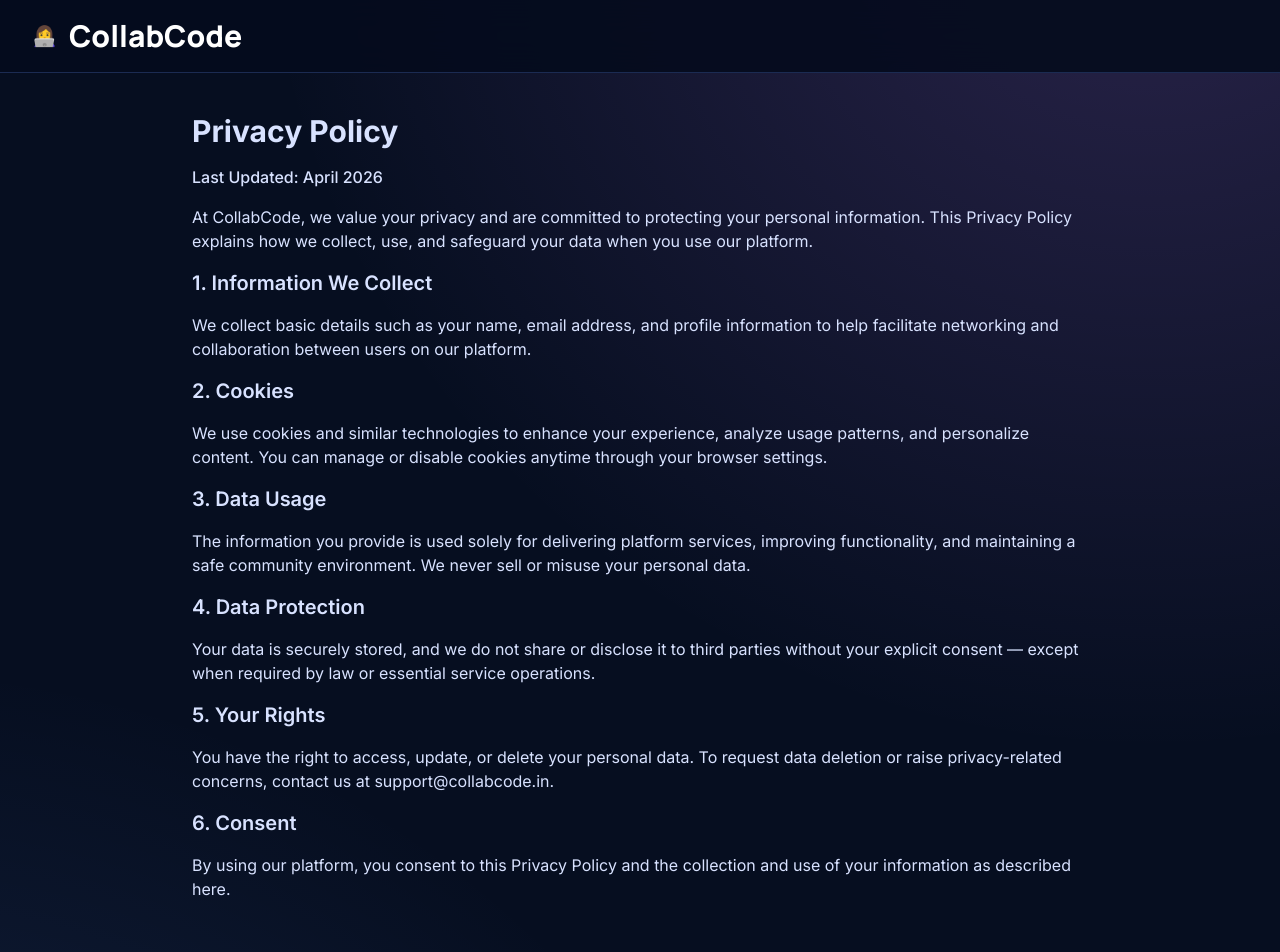
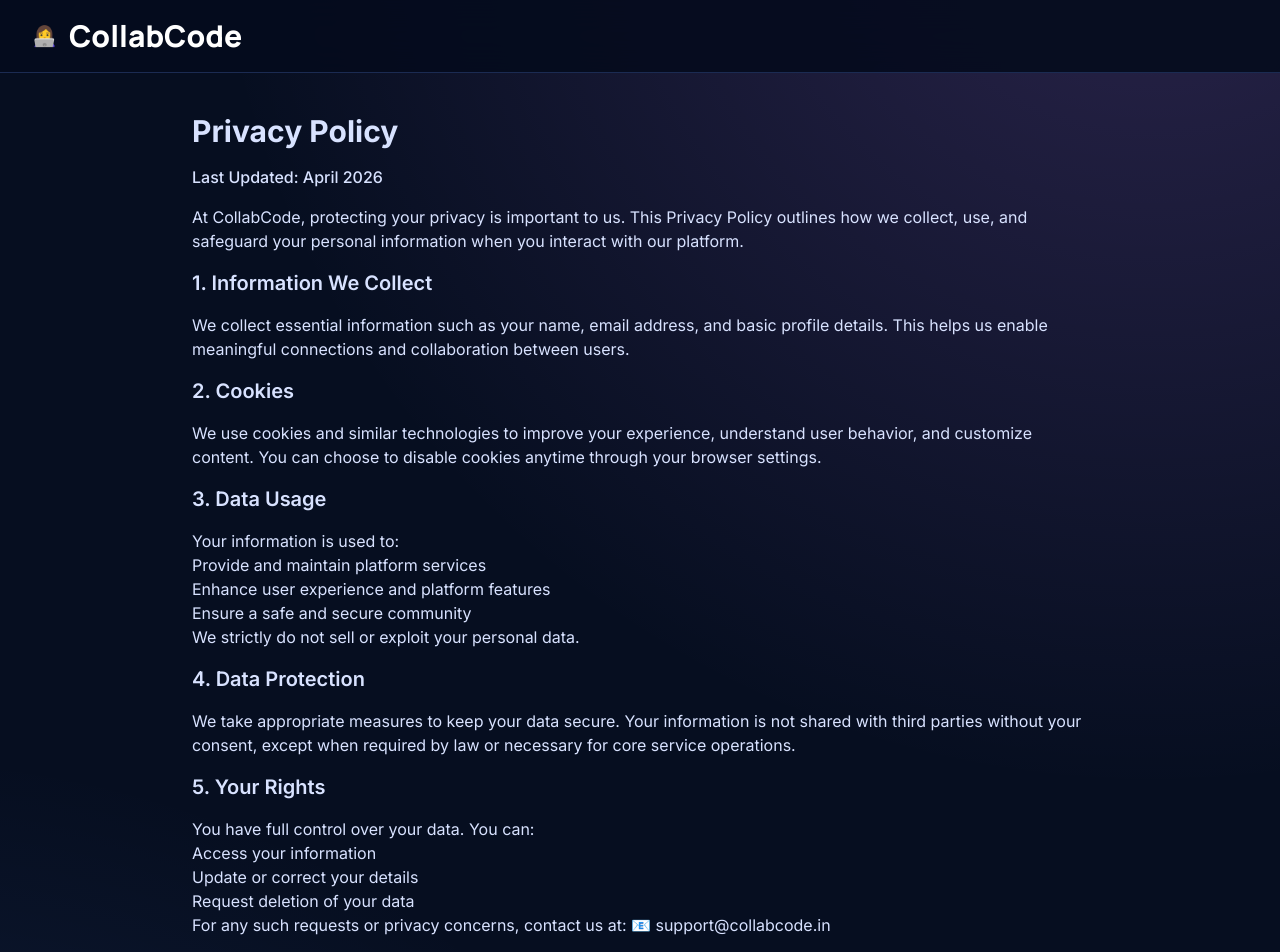
Before and after one commit to aarushi42/CollabCode-Frontend, a React (Vite) app: page /privacy-policy in a window 1280 px wide. Shown: the top 952 px of the page. Built offline with nearby package versions, Linux system fonts and the light colour scheme; no server answers.

Commit message:
policies fix

```diff
--- a/src/components/Footer.jsx
+++ b/src/components/Footer.jsx
@@ -21,13 +21,13 @@
             </h3>
             <ul className="space-y-2.5 text-base font-medium leading-relaxed text-[#d8e2ff] md:text-lg">
               <li className="transition-colors hover:text-white">
-                Developer Matchmaking
+                Find Collaborators
               </li>
               <li className="transition-colors hover:text-white">
-                Portfolio Showcase
+                Show off your skills
               </li>
               <li className="transition-colors hover:text-white">
-                Team Collaboration
+                Create and work on projects together
               </li>
               <li className="transition-colors hover:text-white">
                 Premium Membership
--- a/src/pages/Disclaimer.jsx
+++ b/src/pages/Disclaimer.jsx
@@ -8,37 +8,38 @@
         <p className="font-medium">Last Updated: April 2026</p>
 
         <p>
-          The information provided on CollabCode (“the Platform”) is for general
-          informational and networking purposes only. While we strive to ensure
-          accuracy and reliability of the content, CollabCode makes no
-          warranties or representations regarding its completeness or
-          suitability for any purpose.
+          The content and services provided on CollabCode (“the Platform”) are
+          intended for general informational and networking purposes only. While
+          we aim to keep the information accurate and up to date, we do not
+          guarantee its completeness, reliability, or suitability for any
+          specific purpose.
         </p>
 
         <h2 className="text-xl font-semibold">1. No Professional Advice</h2>
         <p>
-          CollabCode is a developer networking platform, not a professional
-          consulting service. Any collaboration, mentorship, or project
-          partnership between users is entirely at their own discretion. We do
-          not endorse or guarantee the quality or outcome of such interactions.
+          CollabCode is designed as a platform for developers to connect and
+          collaborate. It does not offer professional consulting services of any
+          kind. Any decisions regarding collaborations, mentorships, or project
+          partnerships are made at the user’s own discretion. We do not verify,
+          endorse, or guarantee the outcomes of such interactions.
         </p>
 
         <h2 className="text-xl font-semibold">
           2. External Links & Third-Party Content
         </h2>
         <p>
-          The Platform may contain links to third-party websites or services.
-          These links are provided for convenience only, and CollabCode is not
-          responsible for the content, privacy policies, or practices of those
-          external platforms.
+          The Platform may include links to external websites or services for
+          user convenience. CollabCode has no control over these third-party
+          platforms and is not responsible for their content, policies, or
+          practices. Accessing such links is entirely at your own risk.
         </p>
 
         <h2 className="text-xl font-semibold">3. User Responsibility</h2>
         <p>
-          Users are solely responsible for the information they share and the
-          connections they make on the Platform. CollabCode is not liable for
-          any damages, disputes, or losses arising from user interactions or
-          collaborations.
+          All users are responsible for the information they share and the
+          connections they choose to make. CollabCode is not liable for any
+          issues, disputes, or damages that may arise from user interactions,
+          communications, or collaborations.
         </p>
 
         <h2 className="text-xl font-semibold">4. Limitation of Liability</h2>
--- a/src/pages/PrivacyPolicy.jsx
+++ b/src/pages/PrivacyPolicy.jsx
@@ -8,50 +8,59 @@
         <p className="font-medium">Last Updated: April 2026</p>
 
         <p>
-          At CollabCode, we value your privacy and are committed to protecting
-          your personal information. This Privacy Policy explains how we
-          collect, use, and safeguard your data when you use our platform.
+          At CollabCode, protecting your privacy is important to us. This
+          Privacy Policy outlines how we collect, use, and safeguard your
+          personal information when you interact with our platform.
         </p>
 
         <h2 className="text-xl font-semibold">1. Information We Collect</h2>
         <p>
-          We collect basic details such as your name, email address, and profile
-          information to help facilitate networking and collaboration between
-          users on our platform.
+          We collect essential information such as your name, email address, and
+          basic profile details. This helps us enable meaningful connections and
+          collaboration between users.
         </p>
 
         <h2 className="text-xl font-semibold">2. Cookies</h2>
         <p>
-          We use cookies and similar technologies to enhance your experience,
-          analyze usage patterns, and personalize content. You can manage or
+          We use cookies and similar technologies to improve your experience,
+          understand user behavior, and customize content. You can choose to
           disable cookies anytime through your browser settings.
         </p>
 
         <h2 className="text-xl font-semibold">3. Data Usage</h2>
         <p>
-          The information you provide is used solely for delivering platform
-          services, improving functionality, and maintaining a safe community
-          environment. We never sell or misuse your personal data.
+          Your information is used to:
+          <ul>
+            <li>Provide and maintain platform services</li>
+            <li>Enhance user experience and platform features</li>
+            <li>Ensure a safe and secure community</li>
+          </ul>
+          We strictly do not sell or exploit your personal data.
         </p>
 
         <h2 className="text-xl font-semibold">4. Data Protection</h2>
         <p>
-          Your data is securely stored, and we do not share or disclose it to
-          third parties without your explicit consent — except when required by
-          law or essential service operations.
+          We take appropriate measures to keep your data secure. Your
+          information is not shared with third parties without your consent,
+          except when required by law or necessary for core service operations.
         </p>
 
         <h2 className="text-xl font-semibold">5. Your Rights</h2>
         <p>
-          You have the right to access, update, or delete your personal data. To
-          request data deletion or raise privacy-related concerns, contact us at
-          support@collabcode.in.
+          You have full control over your data. You can:
+          <ul>
+            <li>Access your information</li>
+            <li>Update or correct your details</li>
+            <li>Request deletion of your data</li>
+          </ul>
+          For any such requests or privacy concerns, contact us at: 📧
+          support@collabcode.in
         </p>
 
         <h2 className="text-xl font-semibold">6. Consent</h2>
         <p>
-          By using our platform, you consent to this Privacy Policy and the
-          collection and use of your information as described here.
+          By using CollabCode, you agree to the terms outlined in this Privacy
+          Policy and the way your information is handled.
         </p>
       </div>
     </main>
--- a/src/pages/RefundPolicy.jsx
+++ b/src/pages/RefundPolicy.jsx
@@ -23,16 +23,17 @@
 
         <h2 className="text-xl font-semibold">Technical Issues</h2>
         <p>
-          In case of accidental double payments or verified technical errors,
-          eligible refunds will be processed within 7 working days of
-          confirmation. Our team may request supporting details to validate the
-          issue.
+          In cases of duplicate payments or confirmed technical errors, refunds
+          may be considered. Eligible refunds will be processed within 7 working
+          days after verification. Our team may request additional details or
+          proof to validate such claims.
         </p>
 
         <h2 className="text-xl font-semibold">Contact</h2>
         <p>
-          For refund-related queries or issues, please contact us at
-          support@collabcode Our support team will respond as soon as possible.
+          For any refund-related questions or concerns, please contact us at: 📧
+          support@collabcode.in Our support team will review your request and
+          respond as promptly as possible.
         </p>
       </div>
     </main>
```
Also changed, not shown: src/pages/Terms.jsx (+28 -18 lines).
